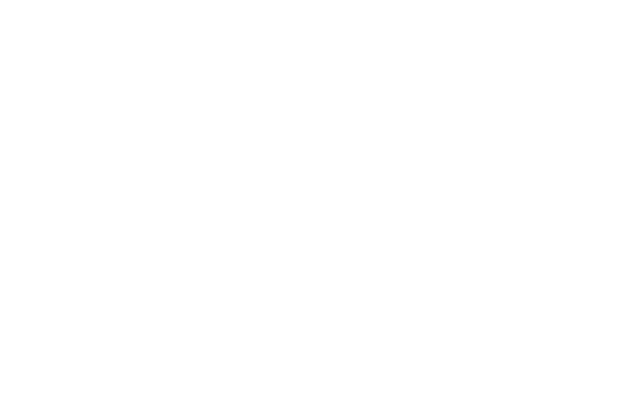
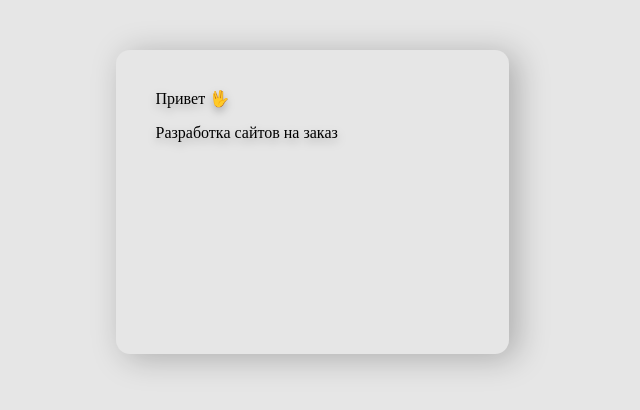
Before and after one commit to n1ckdevops/Taplink, a plain HTML site: page index.html in a window 1280 px wide. Shown: the whole page, without its empty margins (328-968 px from the left). Drawn offline with Linux system fonts and the light colour scheme.

Commit message:
add:normalise css

```diff
--- a/css/style.css
+++ b/css/style.css
@@ -0,0 +1,23 @@
+* {
+  box-sizing: border-box;
+}
+
+body {
+  background-color: #e6e6e6;
+  padding-top: 50px;
+}
+
+.wrapper {
+  max-width: 393px;
+  margin: auto;
+  border-radius: 14px;
+  background: #e6e6e6;
+  box-shadow: 8px 4px 32.2px 0px rgba(0, 0, 0, 0.25);
+}
+
+.header {
+  padding: 40px 40px 195px;
+  fill: linear-gradient(0deg, rgba(0, 0, 0, 0.38) 0%, rgba(0, 0, 0, 0.38) 100%),
+    url(../img/), lightgray 50% / cover no-repeat;
+  filter: drop-shadow(0px 4px 4px rgba(0, 0, 0, 0.25));
+}
--- a/index.html
+++ b/index.html
@@ -1,13 +1,29 @@
 <!DOCTYPE html>
 <html lang="ru">
   <head>
-  <meta charset="UTF-8">
-  <meta name="viewport" content="width=device-width, initial-scale=1.0">
-  <link rel="stylesheet" href="css/style.css">
-  <link rel="stylesheet" href="css/normalize.css">
+    <meta charset="UTF-8" />
+    <meta name="viewport" content="width=device-width, initial-scale=1.0" />
+    <link rel="stylesheet" href="css/normalize.css" />
+    <link rel="stylesheet" href="css/style.css" />
     <title>Никита Кучинский</title>
   </head>
   <body>
+    <div class="wrapper">
+      <header class="header">
+        <span class="hello">Привет 🖖</span>
+        <p class="hello-text">
+          Разработка сайтов на заказ
+          <!-- 🚀 Welcome, Junior Web Developer! <br> 🌐 Embarking on your coding journey?
+          You're in the right place! Whether you're tackling HTML, CSS, or
+          diving into JavaScript adventures, remember: every bug you encounter
+          is a step closer to becoming a coding ninja. Don't hesitate to
+          explore, ask questions, and enjoy the thrill of turning lines of code
+          into functional websites. You've got this! 💻✨ Happy coding! 🎉
+          #JuniorDevAdventures -->
+        </p>
+      </header>
+    </div>
+    <!-- /.wrapper -->
     <script src="js/main.js"></script>
   </body>
 </html>
```
Lines whose indentation alone changed are shown as unchanged.
